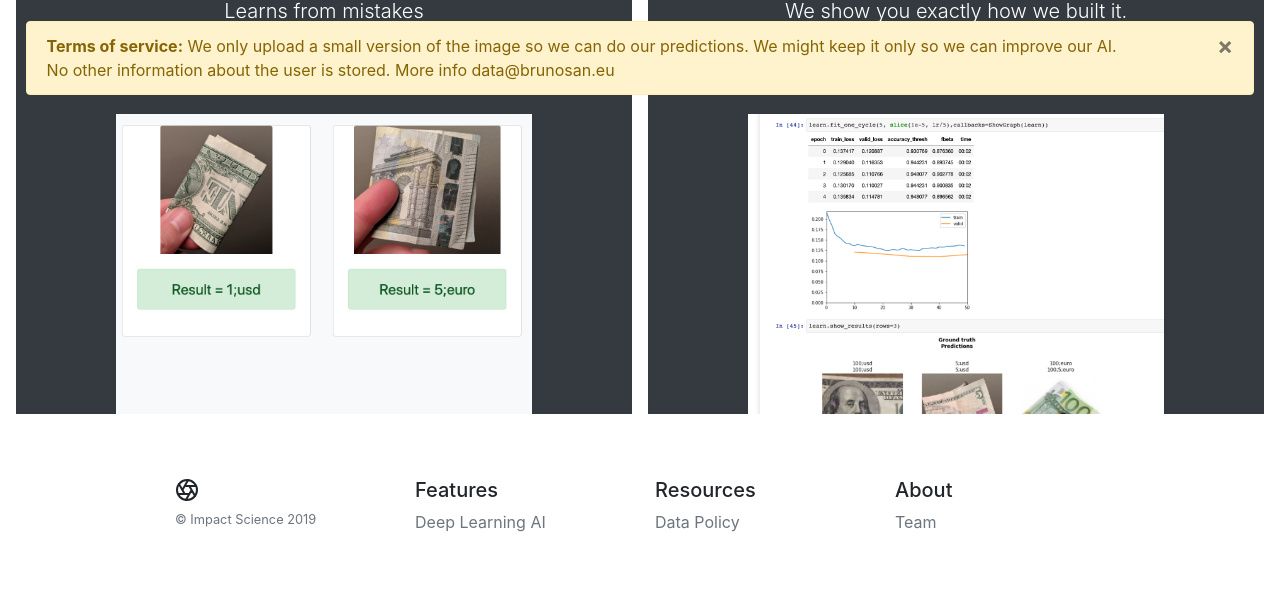
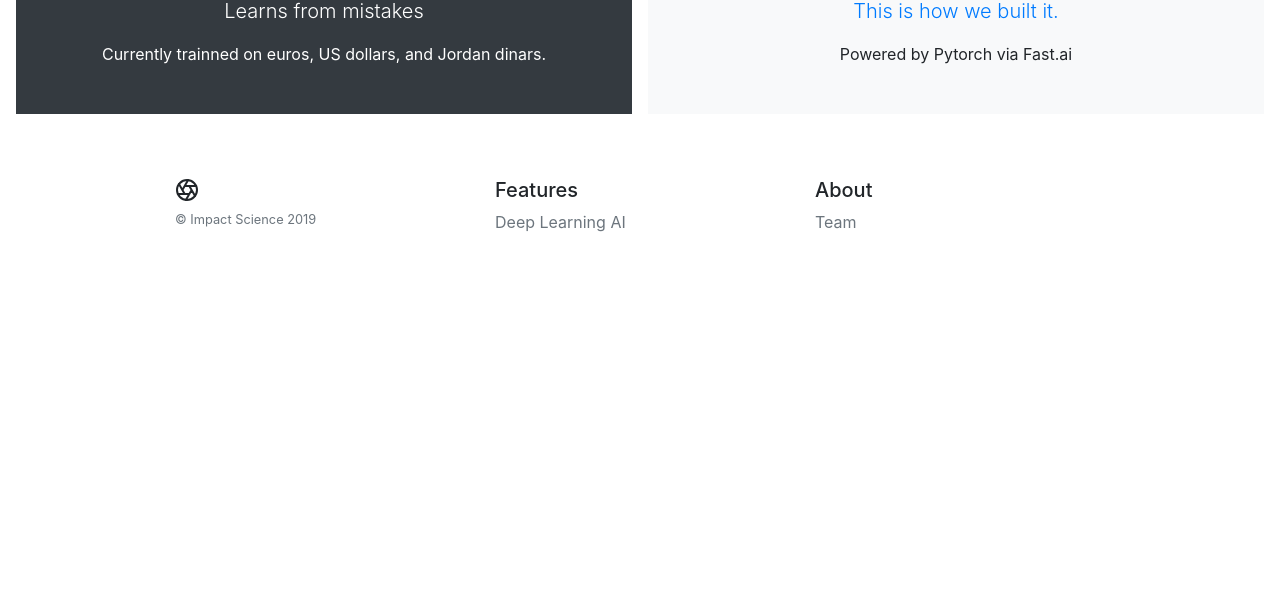
Before and after one commit to brunosan/iris-ai, a plain HTML site: page docs/index.html in a window 1280 px wide. Shown: the part 684-1282 px from the top of the page. After the commit the page ends 982 px from the top, so only its background shows below. Drawn offline with nearby package versions, Linux system fonts and the light colour scheme.

```diff
--- a/docs/client.js
+++ b/docs/client.js
@@ -106,7 +106,6 @@ function analyzeImg(input,file) {
     image.src = e.target.result;
   };
   el("userimgdiv").className = el("userimgdiv").className.replace("no-display", "")
-  el(id + '-button').innerHTML = spinner + ' Analyzing ...';
   reader.readAsDataURL(file);
 
 }
@@ -158,7 +157,6 @@ function parse_response(response){
   result=""
   for (var tag in probabilities) {
     if (probabilities.hasOwnProperty(tag)) {
-      console.log(tag,probabilities[tag]);
       if (probabilities[tag] > limit_detection){
         result = result + tag + ";"
       }
@@ -181,6 +179,7 @@ function analyze(input, skip_upload = false) {
   xhr.open('POST', server , true);
   xhr.onerror = function(e) {
     console.log("Error on respone",xhr.responseText,e);
+    el(id + '-label').innerHTML = `Error :-(`;
     //el(id + '-label').className = el(id + '-label').className + "no-display"
   }
   xhr.onload = function(e) {
--- a/docs/index.html
+++ b/docs/index.html
@@ -72,12 +72,6 @@
       </ul>
     </div>
   </nav>
-
-  <div class="myAlert-bottom alert alert-warning fade show" id="tos" role="alert">
-    <a href="#" class="close" data-dismiss="alert" aria-label="close">&times;</a>
-    <strong>Terms of service:</strong> We only upload a small version of the image so we can do our predictions. We might keep it only so we can improve our AI.<br>
-    No other information about the user is stored. More info data@brunosan.eu
-  </div>
 
   <div class="position-relative overflow-hidden p-3 p-md-5 m-md-3 text-center bg-light">
     <div class="col">
@@ -155,17 +149,12 @@
         <p class="lead"> Learns from mistakes</p>
         <p class="">Currently trainned on euros, US dollars, and Jordan dinars.</p>
       </div>
-      <div class="bg-light shadow-sm mx-auto" style="width: 80%; height: 300px; border-radius: 21px 21px 0 0;">
-      <a href="notebooks/Iris.html" ><img src="assets/test.png" class="img-fluid" ></img></a></div>
     </div>
-    <div class="bg-dark mr-md-3 pt-3 px-3 pt-md-5 px-md-5 text-center text-white overflow-hidden">
+    <div class="bg-light mr-md-3 pt-3 px-3 pt-md-5 px-md-5 text-center text-black overflow-hidden">
       <div class="my-3 p-3">
         <h2 class="display-5">Learn how it learns</h2>
-        <p class="lead">We show you exactly how we built it.</p>
+        <p class="lead"><a href="notebooks/Iris.html">This is how we built it.</a></p>
         <p class="">Powered by Pytorch via Fast.ai</p>
-      </div>
-      <div class="bg-dark shadow-sm mx-auto" style="width: 80%; height: 300px; border-radius: 21px 21px 0 0;">
-        <a href="notebooks/Iris.html" ><img src="assets/learn.png" class="img-fluid" ></img></a>
       </div>
     </div>
   </div>
@@ -187,12 +176,6 @@
         </ul>
       </div>
       <div class="col-6 col-md">
-        <h5>Resources</h5>
-        <ul class="list-unstyled text-small">
-          <li><a class="text-muted" onclick="showTos()" href="#">Data Policy</a></li>
-        </ul>
-      </div>
-      <div class="col-6 col-md">
         <h5 id="about">About</h5>
         <ul class="list-unstyled text-small">
           <li><a class="text-muted" href="http://brunosan.eu">Team</a></li>
```
